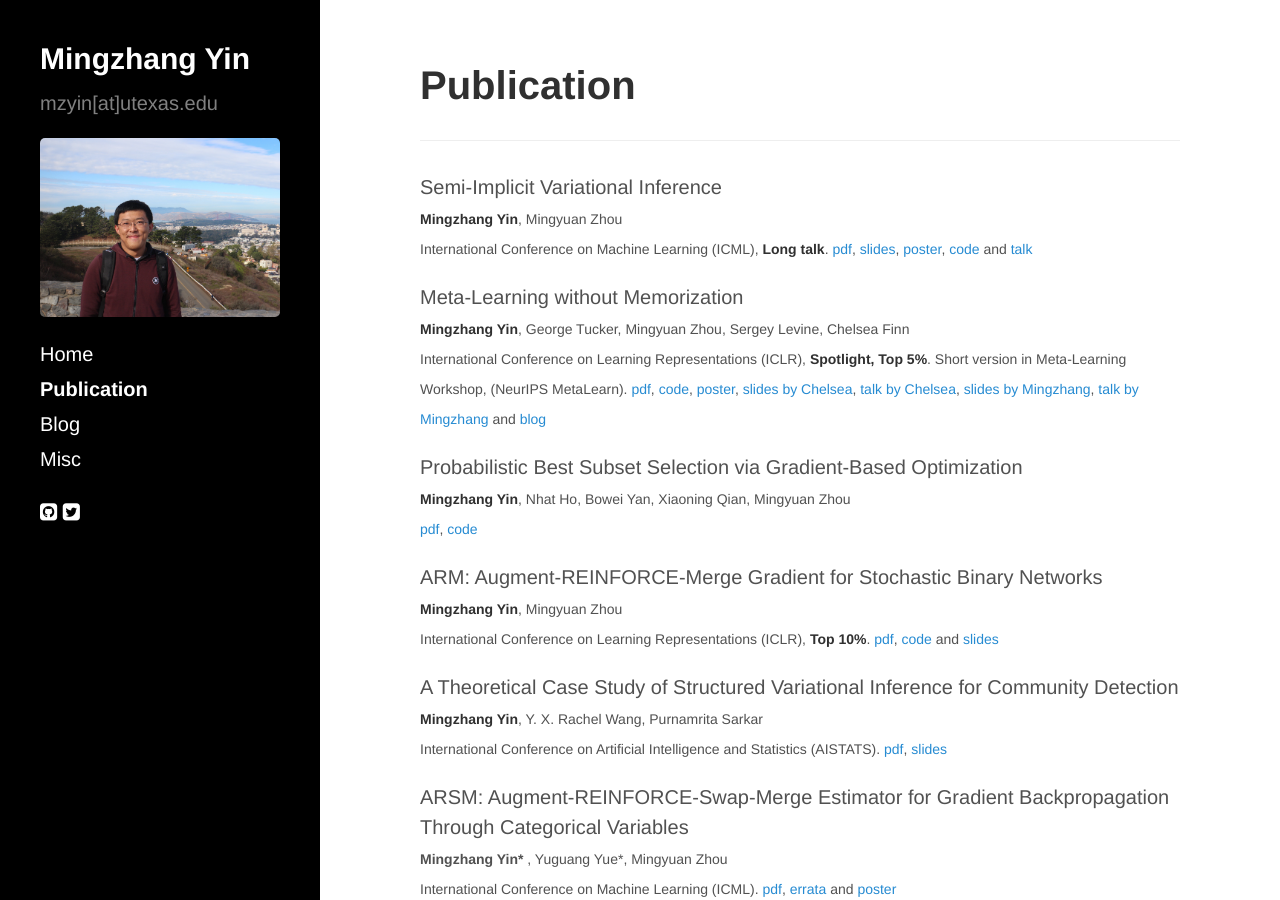
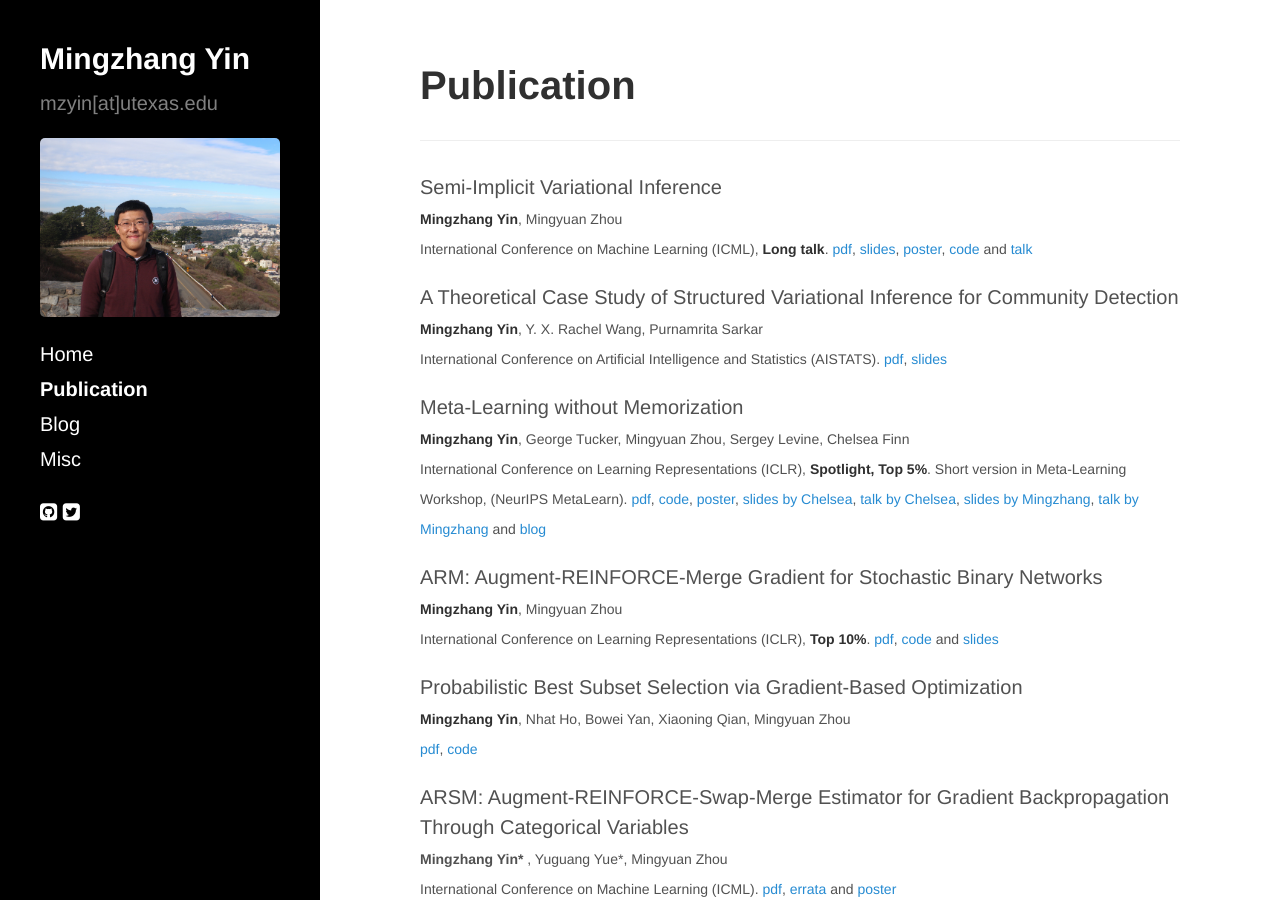
Before and after one commit to mingzhang-yin/mingzhang-yin.github.io, a Jekyll site: the page built from b-publications.md, in a window 1280 px wide and 900 px high. Built offline with Jekyll 4.4.1, drawn with Linux system fonts in a browser that asks for light colours; nearby versions of some CDN libraries.

Commit message:
Update b-publications.md

```diff
--- a/b-publications.md
+++ b/b-publications.md
@@ -14,26 +14,29 @@ Semi-Implicit Variational Inference
 International Conference on Machine Learning (ICML), **Long talk**.  [pdf](http://proceedings.mlr.press/v80/yin18b/yin18b.pdf), <a href="https://github.com/mingzhang-yin/mingzhang-yin.github.io/blob/master/assets/pdfs/SIVI_ICML.pdf" target="_blank">slides</a>, <a href="https://mingzhang-yin.github.io/assets/pdfs/SIVI_poster.pdf" target="_blank">poster</a>, <a href="https://github.com/mingzhang-yin/SIVI" target="_blank">code</a> and <a href="https://vimeo.com/294655456" target="_blank"> talk </a>
  </span>
 
+A Theoretical Case Study of Structured Variational Inference for Community Detection
+<br> <span style="font-size:14px">  **Mingzhang Yin**, Y. X. Rachel Wang, Purnamrita Sarkar  <br>
+International Conference on Artificial Intelligence and Statistics (AISTATS). [pdf](http://proceedings.mlr.press/v108/yin20a/yin20a.pdf), <a href="https://mingzhang-yin.github.io/assets/pdfs/vips_slides.pdf" target="_blank">slides</a>
+
 Meta-Learning without Memorization
  <br> <span style="font-size:14px"> **Mingzhang Yin**, George Tucker, Mingyuan Zhou, Sergey Levine, Chelsea Finn  <br>
 International Conference on Learning Representations (ICLR), **Spotlight, Top 5%**. Short version in Meta-Learning Workshop, (NeurIPS MetaLearn). [pdf](https://arxiv.org/pdf/1912.03820.pdf), [code](https://github.com/mingzhang-yin/Meta-learning-without-memorization), <a href="https://mingzhang-yin.github.io/assets/pdfs/memo_poster.pdf" target="_blank">poster</a>, <a href="http://ai.stanford.edu/~cbfinn/_files/neurips19_memorization.pdf" target="_blank">slides by Chelsea</a>, <a href="https://slideslive.com/38921876/bayesian-deep-learning-3" target="_blank">talk by Chelsea</a>, <a href="https://mingzhang-yin.github.io/assets/pdfs/iclr2020_slides.pdf" target="_blank">slides by Mingzhang</a>, <a href="https://youtu.be/emUvd3WqHMs" target="_blank">talk by Mingzhang</a> and <a href="https://mingzhang-yin.github.io/2020/04/10/Meta-learning-without-Memorization.html" target="_blank">blog</a>
 
-
-Probabilistic Best Subset Selection via Gradient-Based Optimization
-<br> <span style="font-size:14px">  **Mingzhang Yin**, Nhat Ho, Bowei Yan, Xiaoning Qian, Mingyuan Zhou  <br> [pdf](https://arxiv.org/pdf/2006.06448.pdf), [code](https://github.com/mingzhang-yin/Probabilistic-Best-Subset)
 
 ARM: Augment-REINFORCE-Merge Gradient for Stochastic Binary Networks
 <br> <span style="font-size:14px"> **Mingzhang Yin**, Mingyuan Zhou  <br>
 International Conference on Learning Representations (ICLR), **Top 10%**.  [pdf](https://openreview.net/pdf?id=S1lg0jAcYm), <a href="https://github.com/mingzhang-yin/ARM-gradient" target="_blank">code </a> and <a href="https://mingzhang-yin.github.io/assets/pdfs/ARM_slides_binary.pdf" target="_blank">slides </a>
  </span>
 
-A Theoretical Case Study of Structured Variational Inference for Community Detection
-<br> <span style="font-size:14px">  **Mingzhang Yin**, Y. X. Rachel Wang, Purnamrita Sarkar  <br>
-International Conference on Artificial Intelligence and Statistics (AISTATS). [pdf](http://proceedings.mlr.press/v108/yin20a/yin20a.pdf), <a href="https://mingzhang-yin.github.io/assets/pdfs/vips_slides.pdf" target="_blank">slides</a>
+
+Probabilistic Best Subset Selection via Gradient-Based Optimization
+<br> <span style="font-size:14px">  **Mingzhang Yin**, Nhat Ho, Bowei Yan, Xiaoning Qian, Mingyuan Zhou  <br> [pdf](https://arxiv.org/pdf/2006.06448.pdf), [code](https://github.com/mingzhang-yin/Probabilistic-Best-Subset)
+
 
 ARSM: Augment-REINFORCE-Swap-Merge Estimator for Gradient Backpropagation Through Categorical Variables
 <br> <span style="font-size:14px"> <b>Mingzhang Yin* </b>, Yuguang Yue*, Mingyuan Zhou  <br>
 International Conference on Machine Learning (ICML).  [pdf](https://arxiv.org/abs/1905.01413), <a href="https://mingzhang-yin.github.io/assets/pdfs/errata.pdf">errata </a> and <a href="">poster </a> </span>
+
 
 Discrete Action On-Policy Learning with Action-Value Critic
 <br> <span style="font-size:14px">  Yuguang Yue, Yunhao Tang, **Mingzhang Yin** and Mingyuan Zhou <br>
```
